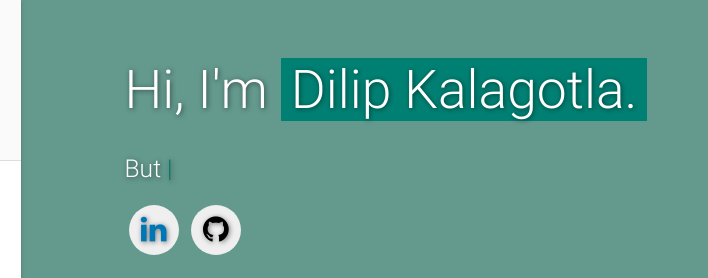
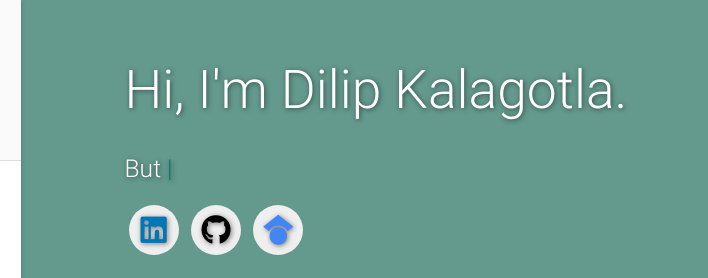
Before and after one commit to kalagotla/kalagotla.github.io, a plain HTML site: page index.html in a window 1280 px wide. Shown: the top 278 px of the page, 169-877 px from the left. Drawn offline with nearby package versions, Linux system fonts and the light colour scheme.

Commit message:
Added Google Scholar button.

```diff
--- a/assets/css/style.css
+++ b/assets/css/style.css
@@ -62,6 +62,10 @@
   color: grey;
 }
 
+.googlescholar {
+  color: #4285f4;
+}
+
 .icon-btn:hover {
   transform: scale(1.10);
   color: #FFFFFF;
@@ -77,6 +81,10 @@
 
 .github:hover {
   background-color: black;
+}
+
+.googlescholar:hover {
+  background-color: #4285f4;
 }
 
 /* Buttons - Read Me, Contact Us */
--- a/index.html
+++ b/index.html
@@ -17,7 +17,7 @@
   <!-- Materialize - Compiled and minified CSS-->
   <link rel="stylesheet" href="//cdnjs.cloudflare.com/ajax/libs/materialize/0.95.3/css/materialize.min.css" />
   <!-- Font Awesome Icon - CSS-->
-  <link rel="stylesheet" href="//maxcdn.bootstrapcdn.com/font-awesome/4.3.0/css/font-awesome.min.css" />
+  <link rel="stylesheet" href="https://cdnjs.cloudflare.com/ajax/libs/font-awesome/6.5.2/css/all.min.css">
   <!-- Custom Styles-->
   <link rel="stylesheet" href="/assets/css/style.css" />
   <title>Dilip Kalagotla | Aerospace Engineer</title>
@@ -216,7 +216,7 @@
         <div class="col-md-9">
           <div class="content section-padding valign" style="margin-left: 10%; margin-top: 50px;">
             <div class="caption">
-              <h2>Hi, I'm <span class="teal">Dilip Kalagotla.</span></h2>
+              <h2>Hi, I'm <span>Dilip Kalagotla.</span></h2>
 <!--              <h5 style="color:#fff">A <span class="typing" style="font-weight: 300; color:#004d40"></span></h5>-->
                <h5 style="color:#00796b"> <span class="typing" style="font-weight: 300; color:#fff"></span></h5>
               <h5></h5>
@@ -224,28 +224,20 @@
             <div class="social">
               <a href="http://linkedin.com/in/dilip-kalagotla" target="_blank">
                 <button class="icon-btn linkedin">
-                  <i class="fa fa-linkedin"></i>
+                  <i class="fa-brands fa-linkedin"></i>
                 </button>
               </a>
               <a href="https://github.com/kalagotla/" target="_blank">
                 <button class="icon-btn github">
-                  <i class="fa fa-github"></i>
+                  <i class="fa-brands fa-github"></i>
+                </button>
+              </a>
+              <a href="https://scholar.google.com/citations?user=gwKZo_YAAAAJ&hl=en" target="_blank">
+                <button class="icon-btn googlescholar">
+                  <i class="fa-brands fa-google-scholar"></i>
                 </button>
               </a>
 
-              <!-- <a href="https://angel.co/u/varad_bhogayata" target="_blank">
-                <button class="icon-btn angellist">
-                  <i class="fa fa-angellist"></i>
-                </button>
-              </a> -->
-
-              <!-- <a href="http://linkedin.com/in/varadbhogayata" target="_blank">
-                  <span class="fa-stack fa-lg">
-                    <i class="fa fa-circle fa-stack-2x"></i>
-                    <i class="fa fa-linkedin fa-stack-1x fa-inverse"></i>
-
-                  </span>
-              </a> -->
             </div>
             <div class='buttons'>
               <a href="#about" class="readme">Read More</a>
@@ -601,7 +593,7 @@
         <p>
           <a aria-label="View Dilip on GitHub" href="http://github.com/kalagotla" target="_blank"
             data-position="top" data-tooltip="View Dilip on GitHub"
-            class="btn-floating btn-large waves-effect waves-light blue-grey tooltipped"><i class="fa fa-github"></i><a
+            class="btn-floating btn-large waves-effect waves-light blue-grey tooltipped"><i class="fa-brands fa-github"></i><a
               aria-label="Dilip on Github" href="http://github.com/kalagotla" class="hoverline"
               target="_blank">github.com/kalagotla</a></a>
         </p>
@@ -609,7 +601,7 @@
           <a aria-label="View Dilip on LinkedIn" href="http://linkedin.com/in/dilip-kalagotla/" target="_blank"
             data-position="top" data-tooltip="View Dilip on LinkedIn"
             class="btn-floating btn-large waves-effect waves-light blue-grey tooltipped"><i
-              class="fa fa-linkedin"></i><a aria-label="Dilip on LinkedIn" href="http://linkedin.com/in/dilip-kalagotla/"
+              class="fa-brands fa-linkedin"></i><a aria-label="Dilip on LinkedIn" href="http://linkedin.com/in/dilip-kalagotla/"
               class="hoverline" target="_blank">linkedin.com/in/dilip-kalagotla/</a></a>
         </p>
       </div>
```
